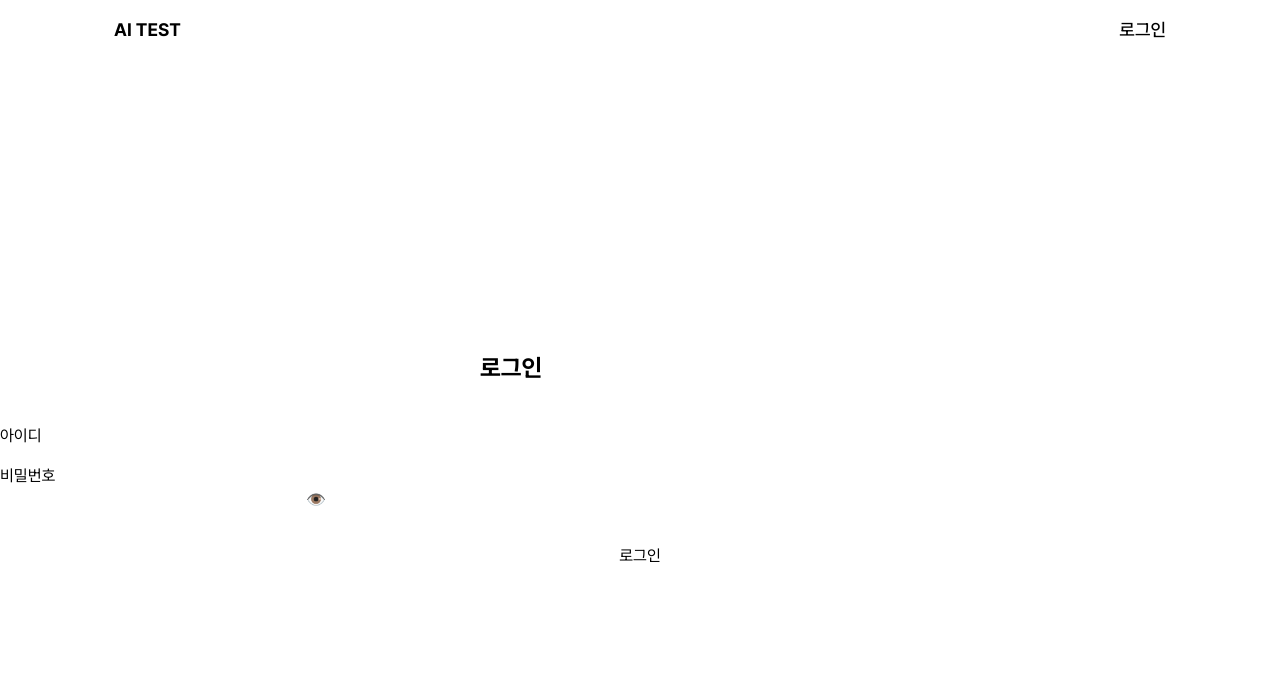
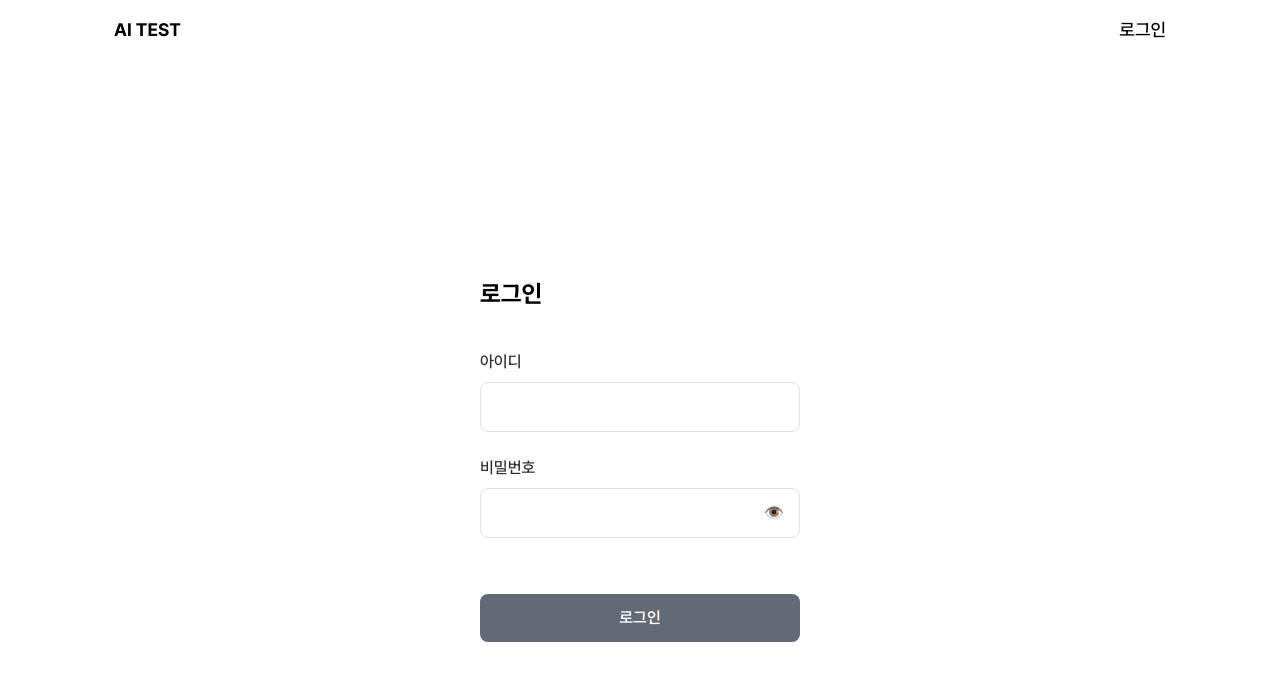
Before and after one commit to jinuscript/aptitude-test, a Next.js app: page /login in a window 1280 px wide. Shown: the top 680 px of the page. Built offline with nearby package versions, Linux system fonts and the light colour scheme.

Commit message:
feat(ui): LoginForm 스타일 완료

```diff
--- a/feature/login/ui/LoginForm.tsx
+++ b/feature/login/ui/LoginForm.tsx
@@ -8,11 +8,13 @@ const LoginForm = () => {
     const { state, action, isPending } = useLogin();
 
     return (
-        <form action={action} className="flex flex-col gap-4">
+        <form action={action} className="flex flex-col gap-8 w-full">
+            <div className="flex flex-col gap-6">
                 {/* 아이디 */}
-            <div>
-                <label htmlFor="id">아이디</label>
+                <div className="flex flex-col gap-2 max-w-[320px] w-full mx-auto">
+                    <label htmlFor="id" className="text-[#2a2e35] font-medium">아이디</label>
                     <input
+                        className="text-[#2a2e35] py-3 px-4 rounded-lg border-[#e5e1da] border"
                         type="text"
                         name="id"
                         id="id"
@@ -22,10 +24,11 @@ const LoginForm = () => {
                 </div>
 
                 {/* 비밀번호 */}
-            <div>
-                <label htmlFor="password">비밀번호</label>
-                <div>
+                <div className="flex flex-col gap-2 max-w-[320px] w-full mx-auto">
+                    <label htmlFor="password" className="text-[#2a2e35] font-medium">비밀번호</label>
+                    <div className="flex gap-2 relative">
                         <input
+                            className="text-[#2a2e35] py-3 px-4 rounded-lg border-[#e5e1da] border w-full"
                             type={showPassword ? "text" : "password"}
                             name="password"
                             id="password"
@@ -33,6 +36,7 @@ const LoginForm = () => {
                             aria-describedby={state?.success ? "login-error" : undefined}
                         />
                         <button
+                            className="absolute right-4 top-1/2 -translate-y-1/2"
                             type="button"
                             onClick={() => setShowPassword(!showPassword)}
                             aria-label={showPassword ? "비밀번호 숨기기" : "비밀번호 보이기"}
@@ -43,13 +47,17 @@ const LoginForm = () => {
                 </div>
 
                 {/* 에러 메시지 */}
-            <div aria-live="polite">
-                {state?.message && <p id="login-error">{state.message}</p>}
+                <div aria-live="polite" className="max-w-[320px] w-full mx-auto">
+                    {state?.message && <p id="login-error" className="text-[#ff0000] text-sm">{state.message}</p>}
+                </div>
             </div>
 
+
             {/* 로그인 버튼 */}
-            <button type="submit" disabled={isPending}>{isPending ? '로그인 중...' : '로그인'}</button>
-        </form>
+            <button
+                className="max-w-[320px] w-full mx-auto py-3 px-4 rounded-lg bg-[#626A76] text-[#fcf9f5] font-semibold cursor-pointer"
+                type="submit" disabled={isPending}>{isPending ? '로그인 중...' : '로그인'}</button>
+        </form >
     );
 }
 
```
Lines whose indentation alone changed are shown as unchanged.
